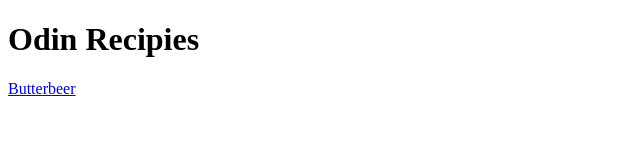
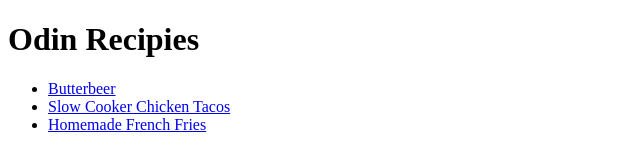
Before and after one commit to ArmaanveerSinghSidhu/odin_recipies, a plain HTML site: page index.html in a window 1280 px wide. Shown: the whole page, without its empty margins (0-640 px from the left). Drawn offline with Linux system fonts and the light colour scheme.

Commit message:
Added links and formatted page
Added the links for two new recipies.
Recipies are now displayed in an unordered list format.
Note

```diff
--- a/index.html
+++ b/index.html
@@ -7,6 +7,10 @@
 </head>
 <body>
     <h1>Odin Recipies</h1>
-    <a href="./recipies/butterbeer.html" target="_blank" rel="noreferrer">Butterbeer</a>
+    <ul>
+        <li><a href="./recipies/butterbeer.html" target="_blank" rel="noreferrer">Butterbeer</a></li>
+        <li><a href="./recipies/tacos.html" target="_blank" rel="noreferrer">Slow Cooker Chicken Tacos</a></li>
+        <li><a href="./recipies/fries.html" target="_blank" rel="noreferrer">Homemade French Fries</a></li>
+    </ul>
 </body>
 </html>
```
